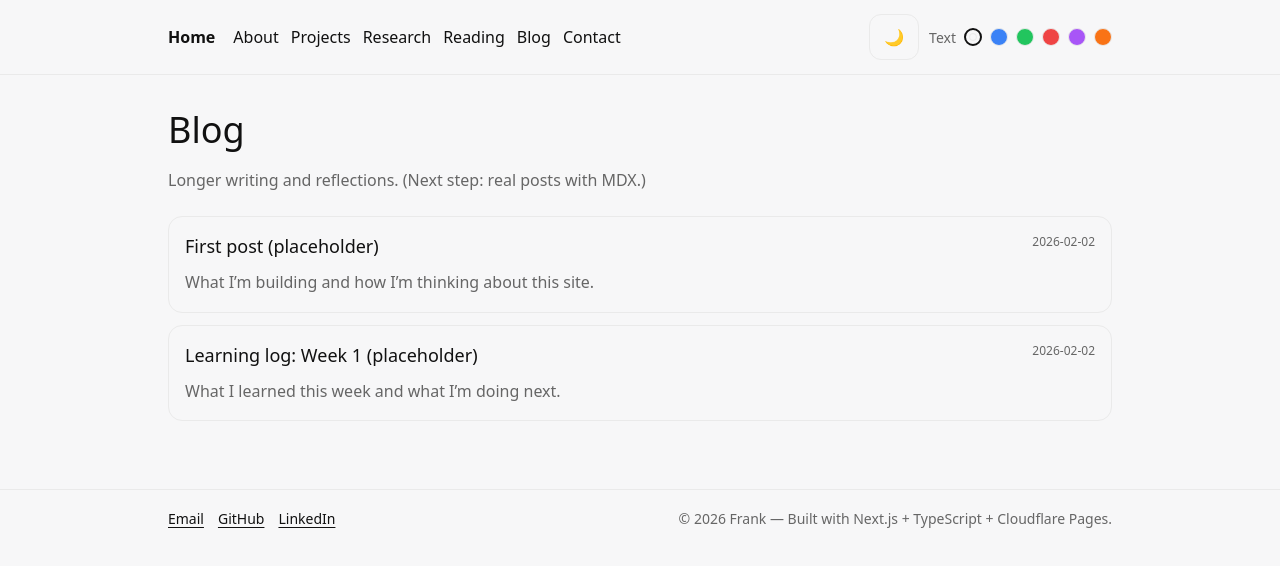
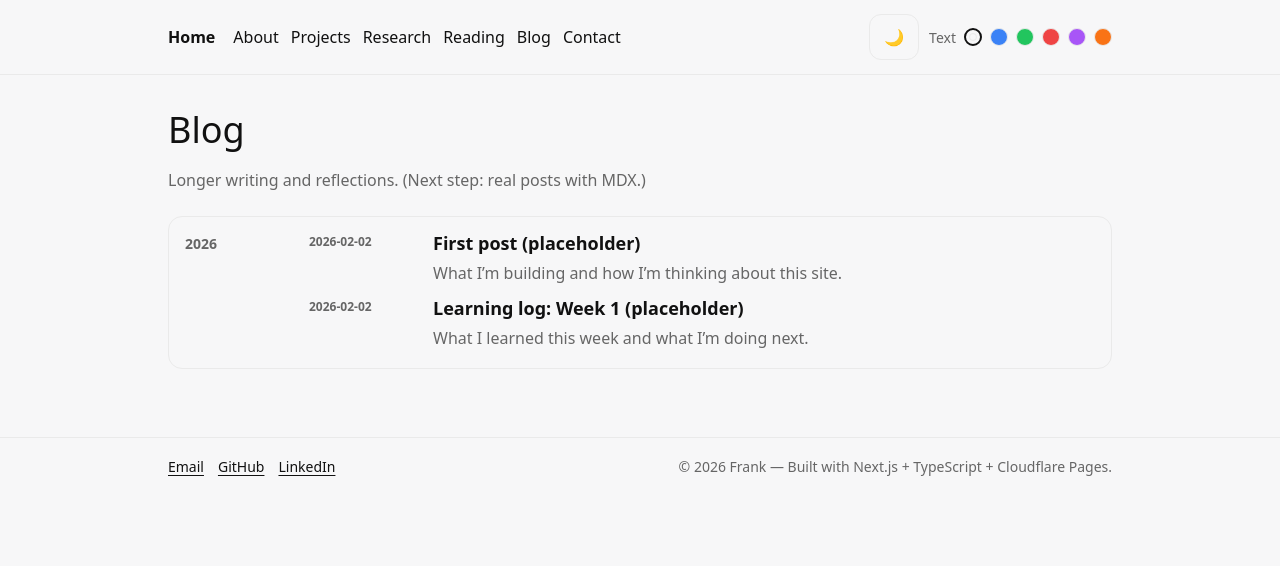
Before and after one commit to FrankThaingtham/personal-website, a Next.js app: page /blog in a window 1280 px wide. Shown: the top 566 px of the page. Built offline with nearby package versions, Linux system fonts and the light colour scheme.

Commit message:
Update blog layout: group posts by year

```diff
--- a/src/app/blog/page.tsx
+++ b/src/app/blog/page.tsx
@@ -16,27 +16,94 @@ const posts: Post[] = [
     date: "2026-02-02",
     summary: "What I learned this week and what I’m doing next.",
   },
+  // Add more later...
 ];
 
+function yearFromDate(date: string) {
+  // date is YYYY-MM-DD
+  return date.slice(0, 4);
+}
+
 export default function BlogPage() {
+  // 1) sort newest -> oldest
+  const sorted = [...posts].sort((a, b) => b.date.localeCompare(a.date));
+
+  // 2) group by year
+  const grouped: Record<string, Post[]> = {};
+  for (const p of sorted) {
+    const y = yearFromDate(p.date);
+    if (!grouped[y]) grouped[y] = [];
+    grouped[y].push(p);
+  }
+
+  const years = Object.keys(grouped).sort((a, b) => b.localeCompare(a)); // newest year first
+
   return (
     <>
-      <h1 className="h1" style={{ fontSize: 36 }}>Blog</h1>
+      <h1 className="h1" style={{ fontSize: 36 }}>
+        Blog
+      </h1>
       <p className="p">Longer writing and reflections. (Next step: real posts with MDX.)</p>
 
-      <div className="grid" style={{ marginTop: 22 }}>
-        {posts.map((p) => (
-          <div key={p.title} className="card">
-            <div style={{ display: "flex", justifyContent: "space-between", gap: 12, flexWrap: "wrap" }}>
-              <h2 style={{ fontSize: 18, margin: 0 }}>
-                {p.href ? <a href={p.href} style={{ textDecoration: "none" }}>{p.title}</a> : p.title}
-              </h2>
-              <span style={{ fontSize: 12, color: "var(--muted)" }}>{p.date}</span>
+      <div style={{ marginTop: 22, display: "grid", gap: 14 }}>
+        {years.map((year) => (
+          <div key={year} className="card">
+            <div
+              style={{
+                display: "grid",
+                gridTemplateColumns: "110px 1fr",
+                gap: 14,
+                alignItems: "start",
+              }}
+            >
+              {/* Far-left: year */}
+              <div style={{ color: "var(--muted)", fontWeight: 800, fontSize: 14 }}>
+                {year}
+              </div>
+
+              {/* Right: all posts for that year */}
+              <div style={{ display: "grid", gap: 12 }}>
+                {grouped[year].map((p) => (
+                  <div
+                    key={`${p.date}-${p.title}`}
+                    style={{
+                      display: "grid",
+                      gridTemplateColumns: "110px 1fr",
+                      gap: 14,
+                      alignItems: "start",
+                    }}
+                  >
+                    {/* Left inside year group: date */}
+                    <div style={{ color: "var(--muted)", fontSize: 12, fontWeight: 700 }}>
+                      {p.date}
+                    </div>
+
+                    {/* Right: title + summary */}
+                    <div>
+                      <div style={{ fontSize: 18, fontWeight: 800, lineHeight: 1.2 }}>
+                        {p.href ? (
+                          <a
+                            href={p.href}
+                            style={{
+                              textDecoration: "none",
+                              color: "inherit",
+                            }}
+                          >
+                            {p.title}
+                          </a>
+                        ) : (
+                          p.title
+                        )}
+                      </div>
+
+                      <div style={{ marginTop: 6, color: "var(--muted)", lineHeight: 1.6 }}>
+                        {p.summary}
+                      </div>
+                    </div>
+                  </div>
+                ))}
+              </div>
             </div>
-
-            <p style={{ margin: "10px 0 0", color: "var(--muted)", lineHeight: 1.6 }}>
-              {p.summary}
-            </p>
           </div>
         ))}
       </div>
```
